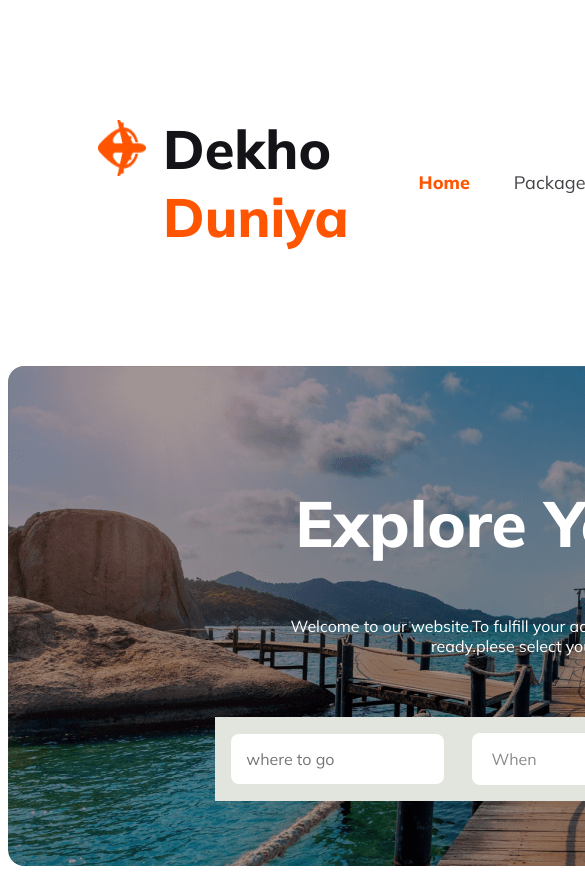
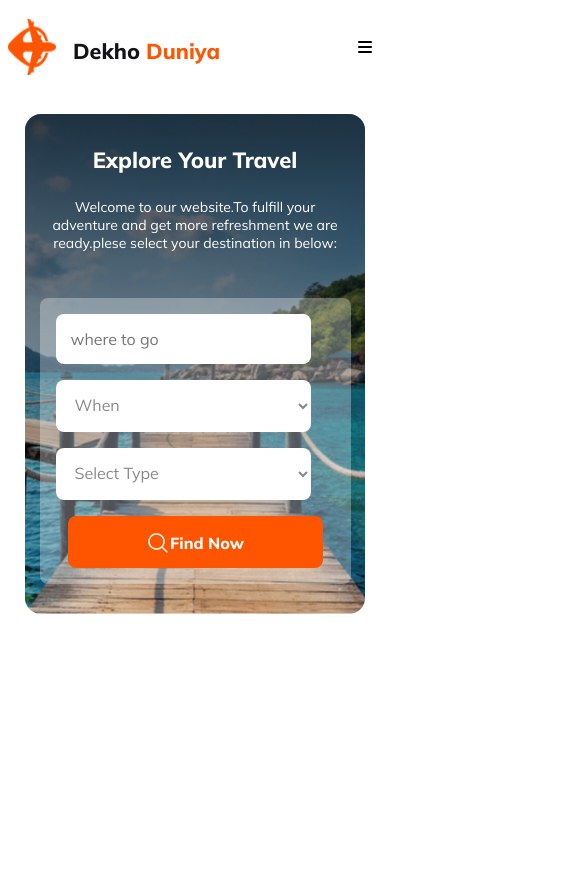
Before and after one commit to jahidcx/assignment-two, a plain HTML site: page index.html in a window 390 px wide. Shown: the top 874 px of the page, 585 px wide, since content can reach past the window. After the commit the page ends 844 px from the top, so only its background shows below. Drawn offline with Linux system fonts and the light colour scheme; a web font is replaced by a local one.

Commit message:
make header responsive

```diff
--- a/index.html
+++ b/index.html
@@ -6,7 +6,7 @@
     <meta name="viewport" content="width=device-width, initial-scale=1.0">
     <title>Dekho Duniya</title>
     <link rel="stylesheet" href="styles/dekho-duniya.css">
-    <link rel="stylesheet" href="https://cdnjs.cloudflare.com/ajax/libs/font-awesome/4.7.0/css/font-awesome.min.css">
+    <link rel="stylesheet" href="https://cdnjs.cloudflare.com/ajax/libs/font-awesome/6.5.1/css/all.min.css" integrity="sha512-DTOQO9RWCH3ppGqcWaEA1BIZOC6xxalwEsw9c2QQeAIftl+Vegovlnee1c9QX4TctnWMn13TZye+giMm8e2LwA==" crossorigin="anonymous" referrerpolicy="no-referrer" />
     <style>
         @import url('https://fonts.googleapis.com/css2?family=Inter:wght@400;700&family=Kalnia:wght@200;500&family=Lato:ital,wght@0,400;1,700&family=Mulish:wght@400;600;800&family=Open+Sans:wght@400;700;800&family=Rubik+Bubbles&family=Work+Sans:wght@400;500;600;700&display=swap');
     </style>
@@ -21,8 +21,9 @@
                 <h2>Dekho <span class="shared-color">Duniya</span></h2>
 
             </div>
-            <div class="nav-list">
-                <ul>
+            <div>
+               <div class="hamburg"><i class="fa-solid fa-bars"></i></div>
+                <ul class="nav-list">
                     <li><a href=""><span class="shared-color home">Home</span></a></li>
                     <li><a href="">Packages</a></li>
                     <li><a href="">Testimonial</a></li>
@@ -33,15 +34,19 @@
             </div>
         </nav>
 
-        <section class="banner">
+        <section class="banner-parent">
+
+            <div class="banner">
                 <div class="banner-content">
                     <h1 class="baner-title">Explore Your Travel</h1>
-                <p class="banner-description">Welcome to our website.To fulfill your adventure and get more refreshment
+                    <p class="banner-description">Welcome to our website.To fulfill your adventure and get more
+                        refreshment
                         we are ready.plese select your destination in below:</p>
                 </div>
                 <div class="banner-form">
-                <form action="" >
-                    <input type="text" placeholder="where to go" class="banner-input">
+                    <form action="">
+                        <input type="text" placeholder="where to go" class="where-input">
+
                         <select name="Time" class="banner-input">
                             <option value="disabled selected hidden">When</option>
                             <option>20 January</option>
@@ -50,7 +55,9 @@
                             <option>23 January</option>
                             <option>24 January</option>
                         </select>
-                    <select name="quality" class="banner-input">
+
+
+                        <select name="quality" class="banner-input" >
                             <option value="disabled selected hidden">Select Type</option>
                             <option>economy</option>
                             <option>luxurious</option>
@@ -58,8 +65,14 @@
                             <option>extra luxurious</option>
 
                         </select>
-                   <button class="banner-btn"><i class="fa-solid fa-magnifying-glass"></i> Find Now</button>
+
+                        <button class="banner-btn">
+                            <div class="btn-parent">
+                            <img src="B9A2-Hero-Travel-main/Images/Frame.png" alt="">
+                           <p>Find Now</p> </button>
+                        </div>
                     </form>
+                </div>
             </div>
         </section>
     </header>
--- a/styles/dekho-duniya.css
+++ b/styles/dekho-duniya.css
@@ -10,8 +10,9 @@
 nav{
     display: flex;
     justify-content: space-between;
+    max-width: 1170px;
     align-items: center;
-    margin: 40px 90px;
+    margin: 40px auto;
 
 }
 
@@ -28,6 +29,9 @@ nav li a{
     font-size: 1.125rem;
     font-weight: 400;
 
+}
+.hamburg{
+    display: none;
 }
 .site-name{
     display: flex;
@@ -47,22 +51,30 @@ nav li a{
     font-weight: 700;
 }
 /* banner style */
+.banner-parent{
+    background-image: url('../B9A2-Hero-Travel-main/Images/Group\ 13\ \(1\)\ \(1\).png');
+    border-radius: 16px;
+    background-repeat: no-repeat;
+    background-position: center;
+    max-width: 1170px;
+    height: 500px;
+    margin:auto;
+
+
+}
 
 .banner{
 
-    background-image: url('../B9A2-Hero-Travel-main/Images/Group\ 13\ \(1\)\ \(1\).png');
-    background-repeat: no-repeat;
+    background: linear-gradient(180deg, rgba(19, 19, 24, 0.80) 0%, rgba(19, 19, 24, 0.00) 100%);
     border-radius: 16px;
-    width: 1170px;
-    height: 500px;
     display: flex;
+    width: 100%;
     justify-content: center;
     align-items: center;
-    margin:0 auto;
     flex-direction: column;
     text-align: center;
-    background-color: rgb(163, 150, 150);
-    background-blend-mode: multiply;
+    /* background-color: rgb(163, 150, 150);
+    background-blend-mode: multiply; */
 
 }
 .baner-title{
@@ -79,12 +91,12 @@ nav li a{
     margin-top:24px;
 }
 .banner-form{
-    display: inline-flex;
+    display: flex;
     padding: 16px;
     align-items: flex-start;
     gap: 24px;
-    background-color: #E2E5DE;
-    /* opacity: 0.3; */
+    border-radius: 8px;
+    background: rgba(255, 255, 255, 0.30);
     margin-top: 45px;
 
 }
@@ -98,10 +110,28 @@ nav li a{
     padding: 15px;
     border: none;
     cursor:pointer;
+    width: 154px;
     margin-right: 24px;
 }
+.where-input{
+    border-radius: 8px;
+    background:#FFFFFF;
+    color: rgba(19, 19, 24, 0.50);
+    font-size: 1rem;
+    font-weight: 400;
+    padding: 15px;
+    border: none;
+    cursor:pointer;
+    width: 124px;
+    margin-right: 24px;
+}
+.btn-parent{
+    display: flex;
+    justify-content: center;
+    align-items: center;
+
+}
 .banner-btn{
-padding: 15px 30px;
 border-radius: 8px;
 background: #FF5400;
 border: none;
@@ -109,13 +139,76 @@ cursor: pointer;
 color: #FFF;
 font-size: 1rem;
 font-weight: 700;
+width: 174px;
+height: 52px;
+
+}
+.banner-btn img{
+    width: 24px;
+    height: 24px;
 }
 
 
 /* media query */
 @media screen and (max-width:600px) {
-    .banner{
+    nav{
+        margin-bottom: 17px;
+        margin-top: 19px;
+    }
 
+    .site-name{
+        margin: 0;
+    }
+    .site-name img{
+        margin: 0;
+    }
+    .site-name h2{
+        font-size: 21.543px;
+    }
+    .nav-list{
+        display: none;
+    }
+    .hamburg{
+        display: inline-flex;
+        width: 24px;
+        height: 24px;
+    }
+    .banner-parent{
+        margin: 32px 17px;
+
+    }
+    .banner-form{
+        flex-direction: column;
+        margin: 32px 24px;
+
+    }
+    .banner-input{
+        width: 255px;
+        margin-bottom: 16px;
+
+    }
+    .where-input{
+        width: 225px;
+        margin-bottom: 16px;
+
+    }
+    .baner-title{
+        color: #FFF;
+        font-size: 22px;
+        font-weight: 800;
+        margin-top: 32px;
+    }
+    .banner-description{
+        color: #FFF;
+        text-align: center;
+        font-size: 14px;
+        font-weight: 400;
+        width: 300px;
+
+    }
+    .banner-btn{
+        width: 255px;
+        height: 52px;
     }
 
 }
```
Also changed, not shown: B9A2-Hero-Travel-main/Images/Frame.png (added). Lines whose indentation alone changed are shown as unchanged.
